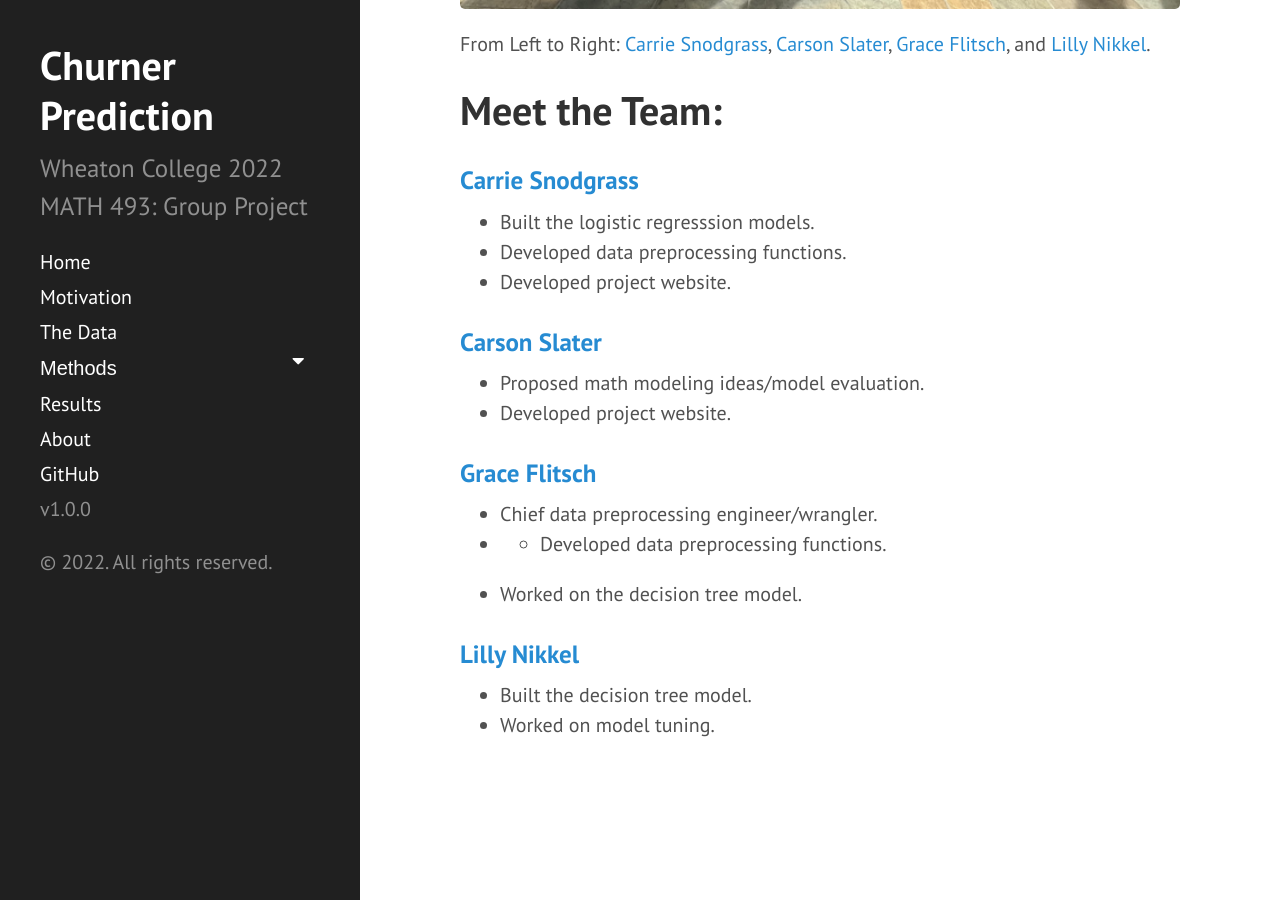
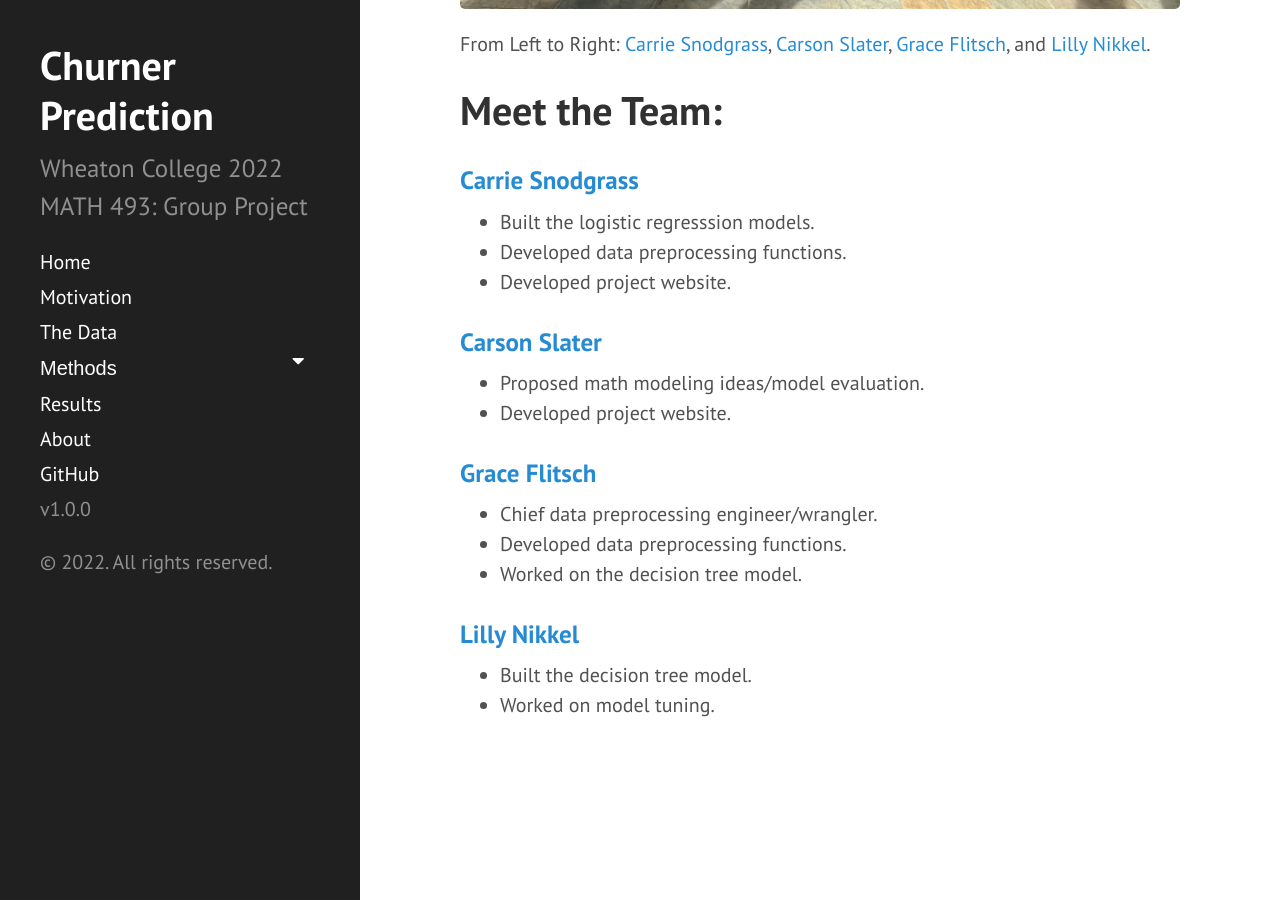
Before and after one commit to datasciencelifecycle/math493_fall2022, a Jekyll site: the page built from about.md, in a window 1280 px wide and 900 px high, scrolled down 568 px. Built offline with Jekyll 4.4.1, drawn with Linux system fonts in a browser that asks for light colours.

```diff
--- a/about.md
+++ b/about.md
@@ -18,7 +18,7 @@ From Left to Right: [Carrie Snodgrass](https://github.com/carriesno), [Carson Sl
 
 ### [Grace Flitsch](https://github.com/graceflitsch)
 - Chief data preprocessing engineer/wrangler.
-- - Developed data preprocessing functions.
+- Developed data preprocessing functions.
 - Worked on the decision tree model.
 
 ### [Lilly Nikkel](https://github.com/lillynikkel)
```
